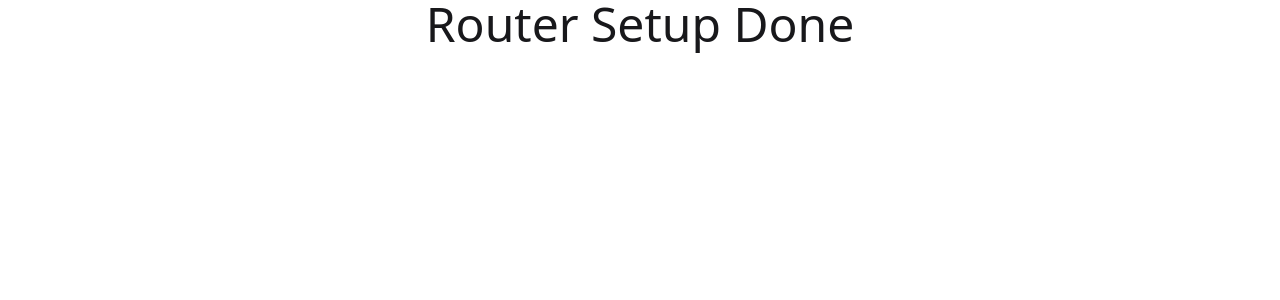
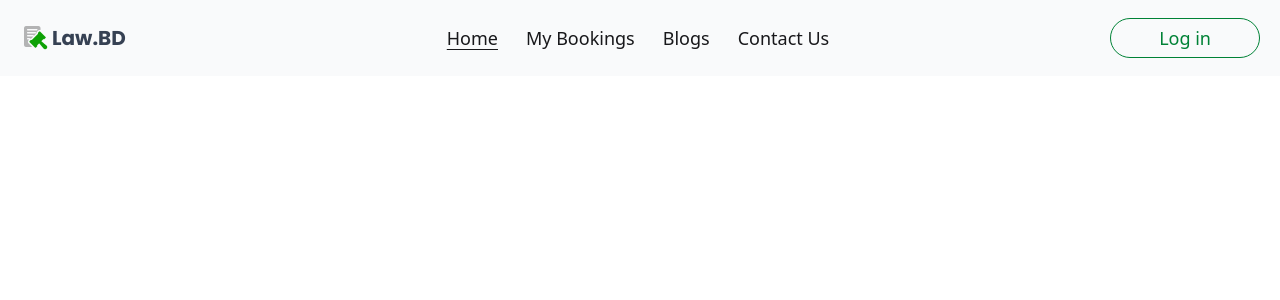
Before and after one commit to raseduzzaman-rayhan/law.bd, a React (Vite) app: page / in a window 1280 px wide. Shown: the top 300 px of the page. Built offline with nearby package versions, Linux system fonts and the light colour scheme.

Commit message:
added Navbar with logo, site name, navigation, and button

```diff
--- a/src/App.css
+++ b/src/App.css
@@ -11,8 +11,8 @@
 
 /* Hind Siliguri Font Class*/
 .hind-siliguri {
-    font-family: "Hind Siliguri", sans-serif;
-    font-style: normal;
+  font-family: "Hind Siliguri", sans-serif;
+  font-style: normal;
 }
 
 /* Poppins Font Class */
@@ -20,3 +20,8 @@
   font-family: "Poppins", sans-serif;
   font-style: normal;
 }
+
+.active {
+  text-decoration: underline;
+  text-underline-offset: 4px;
+}
--- a/src/Routes/Routes.jsx
+++ b/src/Routes/Routes.jsx
@@ -1,10 +1,18 @@
 import React from 'react';
 import { createBrowserRouter } from 'react-router';
 import Root from '../pages/Root/Root';
+import Home from '../pages/Home/Home';
 
 export const router = createBrowserRouter([
     {
         path: "/",
-        Component: Root
+        Component: Root,
+        children: [
+            {
+                index: true,
+                path: "/",
+                Component: Home
+            }
+        ]
     }
 ])
--- /dev/null
+++ b/src/components/Navbar/Navbar.jsx
@@ -0,0 +1,56 @@
+import React, { useState } from 'react';
+import logo from '../../assets/logo.png';
+import { IoMenuSharp } from 'react-icons/io5';
+import { CgCloseR } from 'react-icons/cg';
+import { Link } from 'react-router';
+
+
+const Navbar = ({ links }) => {
+
+    const [open, setOpen] = useState(false);
+
+    return (
+        <nav className="navbar bg-gray-50 hover:shadow-md px-5">
+            <div className="navbar-start">
+                <span className="md:hidden lg:hidden" onClick={() => setOpen(!open)}>
+                    {
+                        open ?
+                            <CgCloseR className='text-red-600' size={20} /> :
+                            <IoMenuSharp className='text-green-600' size={20} />
+                    }
+                    <ul
+                        className={`md:hidden lg:hidden absolute duration-1000
+                        ${open ? 'top-12 opacity-100' : '-top-36 opacity-0'}
+                        flex flex-col bg-green-200 p-3 rounded-md`}>
+                        {links}
+                    </ul>
+                </span>
+                <div className="">
+                    <Link to="/">
+                        <span className='hidden md:flex lg:flex items-center gap-1 p-1 rounded-md cursor-pointer'>
+                            <img src={logo} className='w-6 h-6' />
+                            <p className="text-xl font-bold poppins text-gray-700">Law.BD</p>
+                        </span>
+                    </Link>
+                </div>
+            </div>
+            <div className="navbar-center hidden md:flex lg:flex">
+                <ul className="menu menu-horizontal px-1">
+                    <nav className="flex justify-center">
+                        {links}
+                    </nav>
+                </ul>
+            </div>
+            <div className="navbar-end">
+                <button className="hidden md:block btn btn-outline hover:bg-green-700 text-green-700 text-lg px-12 py-1 border border-green-700 rounded-full font-medium hover:text-white transform transition duration-300 hover:scale-105">
+                    Log in
+                </button>
+                <div className="block md:hidden rounded-md mr-2 cursor-pointer">
+                    <img src={logo} className="w-6 h-6" />
+                </div>
+            </div>
+        </nav>
+    );
+};
+
+export default Navbar;
--- /dev/null
+++ b/src/pages/Home/Home.jsx
@@ -0,0 +1,11 @@
+import React from 'react';
+
+const Home = () => {
+    return (
+        <div>
+
+        </div>
+    );
+};
+
+export default Home;
--- a/src/pages/Root/Root.jsx
+++ b/src/pages/Root/Root.jsx
@@ -1,9 +1,28 @@
 import React from 'react';
+import { NavLink, Outlet } from 'react-router';
+import Navbar from '../../components/Navbar/Navbar';
 
 const Root = () => {
+
+
+    const links = <>
+        <NavLink to="/" className="mr-1 px-3 py-2
+             hover:bg-green-700 hover:text-white text-lg font-normal rounded-2xl lg:hover:bg-transparent lg:hover:text-inherit">Home</NavLink>
+
+        <NavLink to="/mybookings" className="mr-1 px-3 py-2
+             hover:bg-green-700 hover:text-white text-lg font-normal rounded-2xl lg:hover:bg-transparent lg:hover:text-inherit">My Bookings</NavLink>
+
+        <NavLink to="/blogs" className="mr-1 px-3 py-2
+             hover:bg-green-700 hover:text-white text-lg font-normal rounded-2xl lg:hover:bg-transparent lg:hover:text-inherit">Blogs</NavLink>
+
+        <NavLink to="/*" className="mr-1 px-3 py-2
+             hover:bg-green-700 hover:text-white text-lg font-normal rounded-2xl lg:hover:bg-transparent lg:hover:text-inherit">Contact Us</NavLink>
+
+    </>
     return (
         <div>
-            <h1 className='text-5xl text-center'>Router Setup Done</h1>
+            <Navbar links={links}></Navbar>
+            <Outlet></Outlet>
         </div>
     );
 };
```
